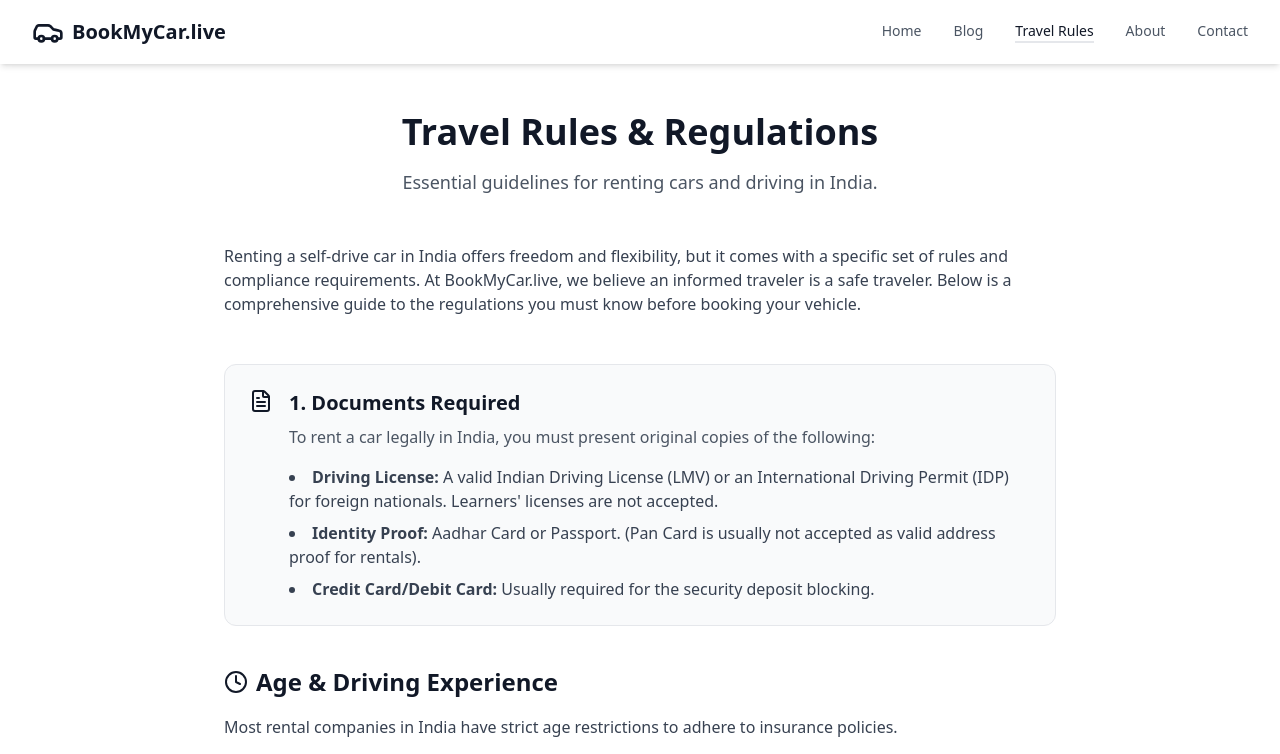
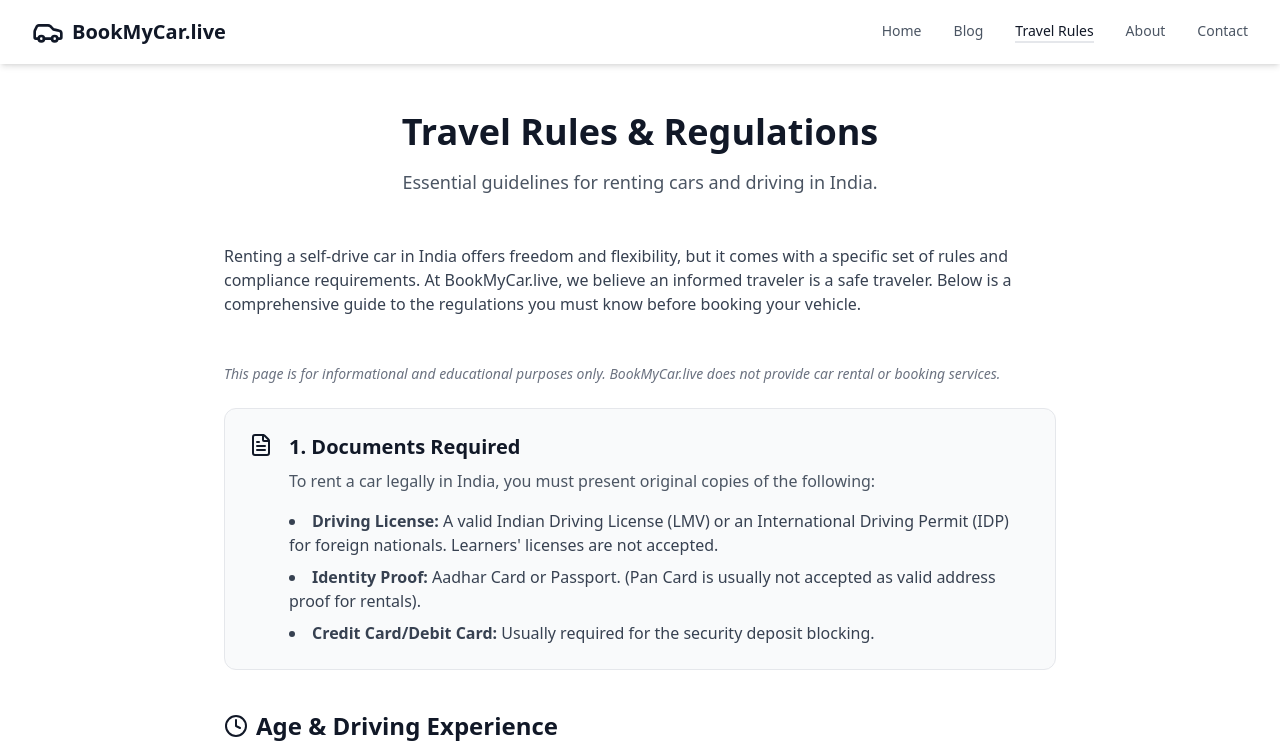
Before and after one commit to callhub816-creator/Book-My-Car, a React (Vite) app: page /#/rules in a window 1280 px wide. Shown: the top 754 px of the page. Built offline with nearby package versions, Linux system fonts and the light colour scheme.

Commit message:
Update Rules.tsx

```diff
--- a/pages/Rules.tsx
+++ b/pages/Rules.tsx
@@ -13,11 +13,15 @@ const Rules: React.FC = () => {
         </div>
 
         {/* Introduction */}
-        <div className="prose max-w-none text-gray-700 mb-12">
-          <p>
-            Renting a self-drive car in India offers freedom and flexibility, but it comes with a specific set of rules and compliance requirements. At BookMyCar.live, we believe an informed traveler is a safe traveler. Below is a comprehensive guide to the regulations you must know before booking your vehicle.
-          </p>
-        </div>
+          <div className="prose max-w-none text-gray-700 mb-12">
+            <p>
+               Renting a self-drive car in India offers freedom and flexibility, but it comes with a specific set of rules and compliance requirements. At BookMyCar.live, we believe an informed traveler is a safe traveler. Below is a comprehensive guide to the regulations you must know before booking your vehicle.
+             </p>
+          </div>
+
+              <p className="text-sm text-gray-500 italic mb-6">
+                 This page is for informational and educational purposes only. BookMyCar.live does not provide car rental or booking services.
+               </p>
 
         {/* Section 1: Documents */}
         <section className="mb-10 bg-gray-50 p-6 rounded-xl border border-gray-200">
```
